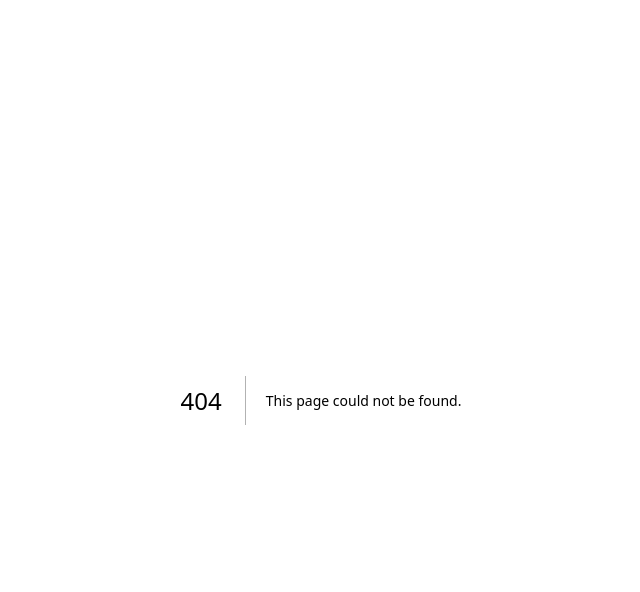
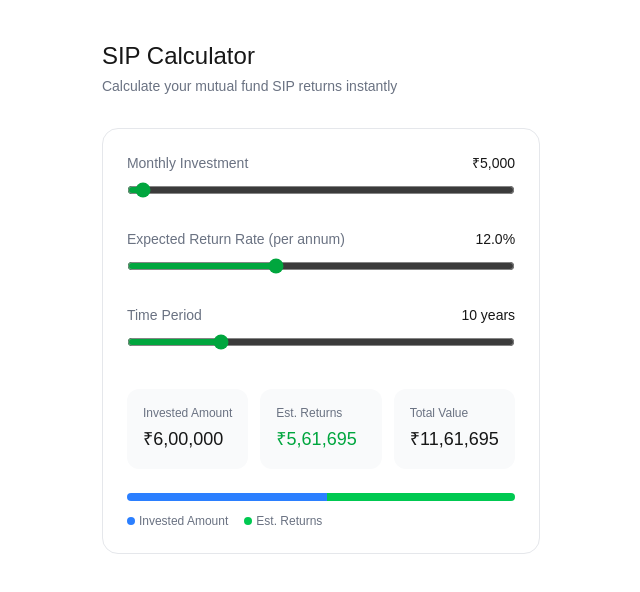
Before and after one commit to pankaj18021996/moneytool, a Next.js app: page /sip-calculator in a window 1280 px wide. Before the commit this address had no page. Shown: the top 592 px of the page, without its empty margins (319-959 px from the left). Built offline with nearby package versions, Linux system fonts and the light colour scheme.

Commit message:
add sip calculator

```diff
--- /dev/null
+++ b/app/sip-calculator/page.tsx
@@ -0,0 +1,92 @@
+"use client";
+import { useState } from "react";
+
+export default function SIPCalculator() {
+  const [monthly, setMonthly] = useState(5000);
+  const [rate, setRate] = useState(12);
+  const [years, setYears] = useState(10);
+
+  const n = years * 12;
+  const r = rate / (12 * 100);
+  const invested = monthly * n;
+  const maturity = monthly * ((Math.pow(1 + r, n) - 1) / r) * (1 + r);
+  const returns = maturity - invested;
+
+  const fmt = (n: number) =>
+    "₹" + Math.round(n).toLocaleString("en-IN");
+
+  const iPct = ((invested / maturity) * 100).toFixed(1);
+  const rPct = (100 - Number(iPct)).toFixed(1);
+
+  return (
+    <main className="max-w-2xl mx-auto px-4 py-10">
+      <h1 className="text-2xl font-medium mb-1">SIP Calculator</h1>
+      <p className="text-gray-500 text-sm mb-8">
+        Calculate your mutual fund SIP returns instantly
+      </p>
+
+      <div className="bg-white border border-gray-200 rounded-2xl p-6 mb-4">
+
+        <div className="mb-6">
+          <div className="flex justify-between text-sm mb-2">
+            <span className="text-gray-500">Monthly Investment</span>
+            <span className="font-medium">{fmt(monthly)}</span>
+          </div>
+          <input type="range" min="500" max="200000" step="500"
+            value={monthly} onChange={e => setMonthly(Number(e.target.value))}
+            className="w-full accent-green-600" />
+        </div>
+
+        <div className="mb-6">
+          <div className="flex justify-between text-sm mb-2">
+            <span className="text-gray-500">Expected Return Rate (per annum)</span>
+            <span className="font-medium">{rate.toFixed(1)}%</span>
+          </div>
+          <input type="range" min="1" max="30" step="0.1"
+            value={rate} onChange={e => setRate(Number(e.target.value))}
+            className="w-full accent-green-600" />
+        </div>
+
+        <div className="mb-8">
+          <div className="flex justify-between text-sm mb-2">
+            <span className="text-gray-500">Time Period</span>
+            <span className="font-medium">{years} years</span>
+          </div>
+          <input type="range" min="1" max="40" step="1"
+            value={years} onChange={e => setYears(Number(e.target.value))}
+            className="w-full accent-green-600" />
+        </div>
+
+        <div className="grid grid-cols-3 gap-3 mb-6">
+          <div className="bg-gray-50 rounded-xl p-4">
+            <p className="text-xs text-gray-500 mb-1">Invested Amount</p>
+            <p className="text-lg font-medium">{fmt(invested)}</p>
+          </div>
+          <div className="bg-gray-50 rounded-xl p-4">
+            <p className="text-xs text-gray-500 mb-1">Est. Returns</p>
+            <p className="text-lg font-medium text-green-600">{fmt(returns)}</p>
+          </div>
+          <div className="bg-gray-50 rounded-xl p-4">
+            <p className="text-xs text-gray-500 mb-1">Total Value</p>
+            <p className="text-lg font-medium">{fmt(maturity)}</p>
+          </div>
+        </div>
+
+        <div className="flex rounded-full overflow-hidden h-2 mb-3">
+          <div className="bg-blue-500" style={{width: iPct + "%"}}></div>
+          <div className="bg-green-500" style={{width: rPct + "%"}}></div>
+        </div>
+        <div className="flex gap-4 text-xs text-gray-500">
+          <span className="flex items-center gap-1">
+            <span className="w-2 h-2 rounded-full bg-blue-500 inline-block"></span>
+            Invested Amount
+          </span>
+          <span className="flex items-center gap-1">
+            <span className="w-2 h-2 rounded-full bg-green-500 inline-block"></span>
+            Est. Returns
+          </span>
+        </div>
+      </div>
+    </main>
+  );
+}
```
